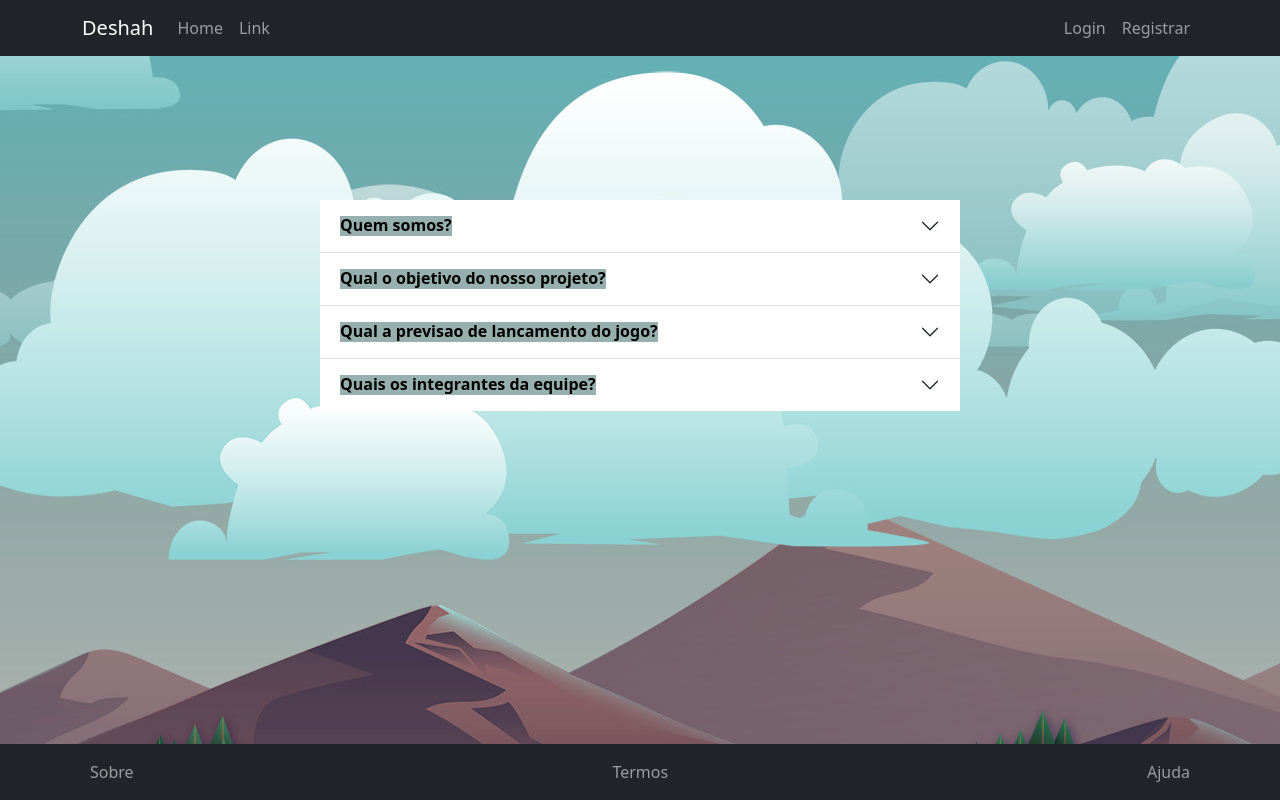
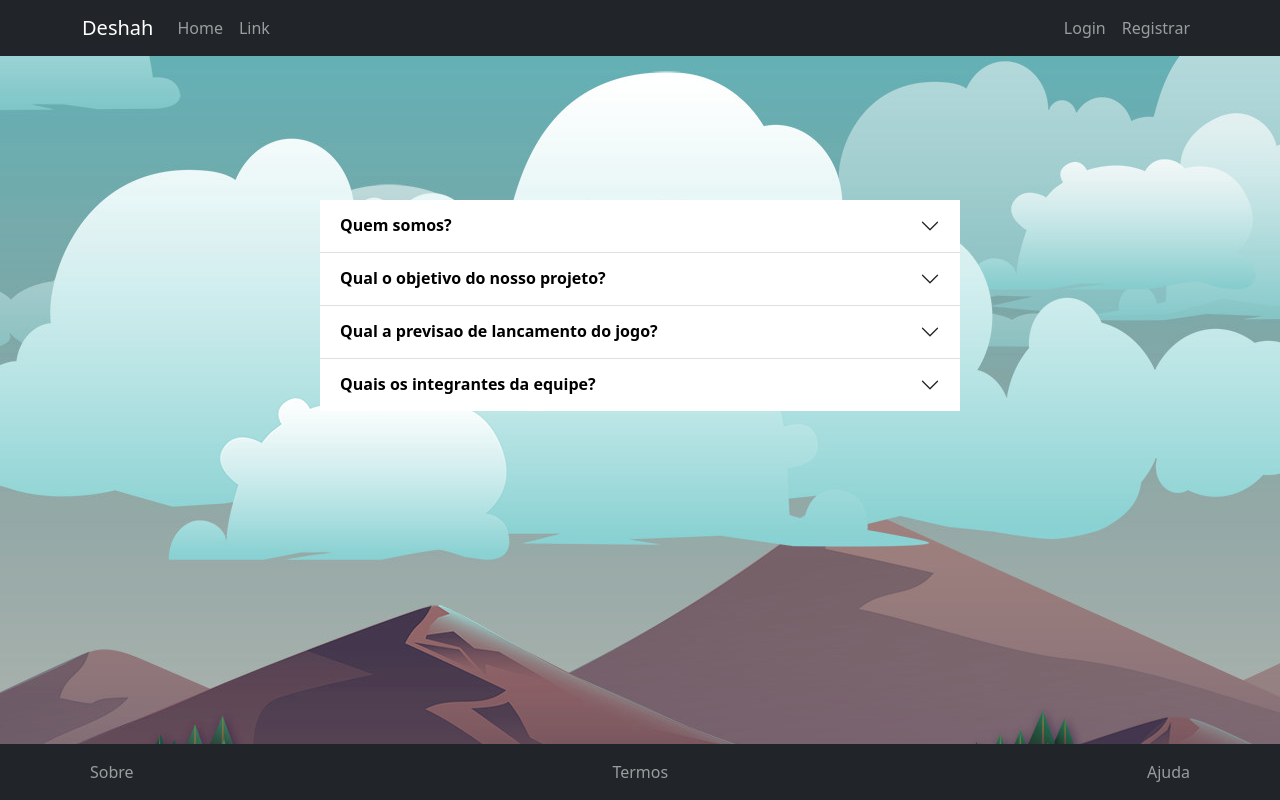
Before and after one commit to Nirayuki/deshah, a Next.js app: page /sobre in a window 1280 px wide. Built offline with nearby package versions, Linux system fonts and the light colour scheme.

Commit message:
Mais otimizacoes de codigo + animacoes semi implem

```diff
--- a/pages/sobre.js
+++ b/pages/sobre.js
@@ -1,21 +1,47 @@
 
-import React from 'react'
+import React, { Component } from 'react'
 import Layout from '../src/components/Layout'
-import { Accordion, Card, Button } from 'react-bootstrap';
+import { Accordion, Card, Button, Fade } from 'react-bootstrap';
 import CustomColorContainer from '../src/components/CustomColorContainer';
 
-export default function Sobre() {// sobre somos negrito etc backgroun e fundo branco
+class sobre extends Component {
+    toggleItem(itemIndex){
+        const itens = document.querySelectorAll(".AccordionBody");
+
+        itens.forEach((element,index) => {
+            if(index == itemIndex){
+                console.log("Found it");
+                if(element.style.display=="flex"){
+                    console.log("None");
+                    element.style.display="none";
+                }else{
+                    console.log("Show");
+                    element.style.display="flex";
+                }
+            }
+        });
+
+        //get all and then find by the parameter in for each
+    }
+
+    render() {// sobre somos negrito etc backgroun e fundo branco
+
+
         return (
+
 
             <Layout>
 
                 <style type="text/css">
                     {`
+                        .Accordion{
+
+                        }
 
                         .AccordionHead{
                             font-weight:bold;
                             color:#000;
-                        background:#97b0af;
+                            background:#97b0afnul;
 
                         }
 
@@ -23,25 +49,39 @@ export default function Sobre() {// sobre somos negrito etc backgroun e fundo br
                             background-color: #b0a897;
                             color: #000;
                             font-weight:500;
+                            display: none;
+                            animation: 0.3s ease-in;
+                            animation-name: appear;
+                        }
+
+                        @keyframes appear{
+                            from{
+                                opacity:0;
+                                margin-top:-1rem;
+                            }
+                            to{
+                                opacity:1;
+                                margin-top:0;
+                            }
                         }
 
 
                     `}
                 </style>
                 <div style={{ background: 'url(background.png)', backgroundPosition: 'center center', height: '100vh' }}>
-                <Accordion style={{ width: '50%', marginLeft: 'auto', marginRight: 'auto', position: 'relative', top: '200px'  }} flush  >
+                    <Accordion className='Accordion' style={{ width: '50%', marginLeft: 'auto', marginRight: 'auto', position: 'relative', top: '200px' }} flush  >
 
-                    <Accordion.Item eventKey="0" >
+                        <Accordion.Item eventKey="0" onClick={() => this.toggleItem(0)} >
                             <Accordion.Header>
                                 <div className='AccordionHead'>Quem somos?</div>
                             </Accordion.Header>
 
-                        <Accordion.Body className='AccordionBody'>
+                            <Accordion.Body className='AccordionBody' >
                                 Somos a DESHAH, um time de desenvolvedores composto por universitarios da FAG.
                             </Accordion.Body>
                         </Accordion.Item>
 
-                    <Accordion.Item eventKey="1">
+                        <Accordion.Item eventKey="1" onClick={() => this.toggleItem(1)}>
                             <Accordion.Header>
                                 <div className='AccordionHead'>Qual o objetivo do nosso projeto?</div>
                             </Accordion.Header>
@@ -51,7 +91,7 @@ export default function Sobre() {// sobre somos negrito etc backgroun e fundo br
                             </Accordion.Body>
                         </Accordion.Item>
 
-                    <Accordion.Item eventKey="2">
+                        <Accordion.Item eventKey="2" onClick={() => this.toggleItem(2)}>
                             <Accordion.Header>
                                 <div className='AccordionHead'>Qual a previsao de lancamento do jogo?</div>
                             </Accordion.Header>
@@ -61,7 +101,7 @@ export default function Sobre() {// sobre somos negrito etc backgroun e fundo br
                             </Accordion.Body>
                         </Accordion.Item>
 
-                    <Accordion.Item eventKey="3">
+                        <Accordion.Item eventKey="3" onClick={() => this.toggleItem(3)}>
                             <Accordion.Header>
                                 <div className='AccordionHead'>Quais os integrantes da equipe?</div>
                             </Accordion.Header>
@@ -80,3 +120,6 @@ export default function Sobre() {// sobre somos negrito etc backgroun e fundo br
 
         )
     }
+}
+
+export default sobre;
```
Lines whose indentation alone changed are shown as unchanged.
